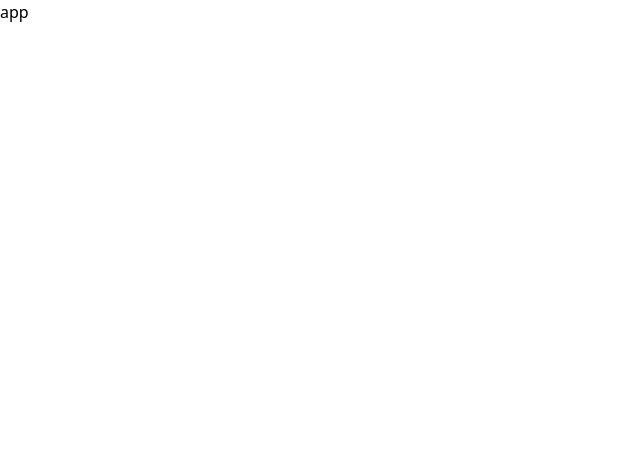
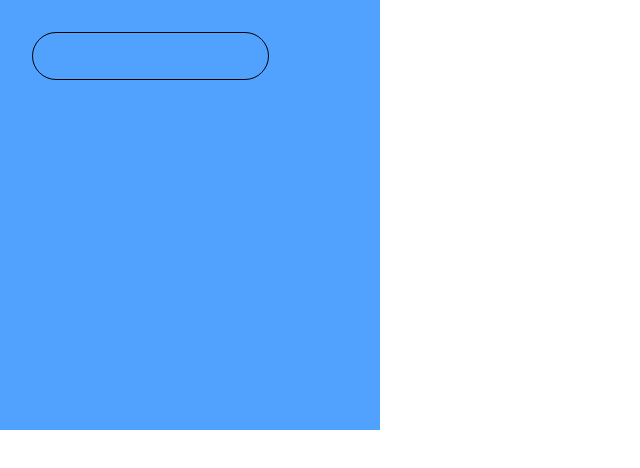
Before and after one commit to saritadipa34/react-weather-app, a React (Vite) app: page / in a window 1280 px wide. Shown: the top 468 px of the page, without its empty margins (0-640 px from the left). Built offline with nearby package versions, Linux system fonts and the light colour scheme.

Commit message:
Created InputBox

```diff
--- a/src/App.jsx
+++ b/src/App.jsx
@@ -1,8 +1,9 @@
+import InputBox from "./components/InputBox";
 
 const App=()=>{
   return(
-    <div>
-      app
+    <div className="h-[430px] w-[380px] p-8 bg-blue-400">
+      <InputBox />
     </div>
   )
 }
--- /dev/null
+++ b/src/components/InputBox.jsx
@@ -0,0 +1,7 @@
+
+const InputBox=()=>{
+    return(
+        <input className="h-12 w-3/4 border px-4 rounded-3xl" type="text" />
+    )
+}
+export default InputBox;
--- a/vite.config.js
+++ b/vite.config.js
@@ -1,5 +1,6 @@
 import { defineConfig } from 'vite'
 import react from '@vitejs/plugin-react'
+import tailwindcss from '@tailwindcss/vite'
 
 // https://vite.dev/config/
 export default defineConfig({
```
